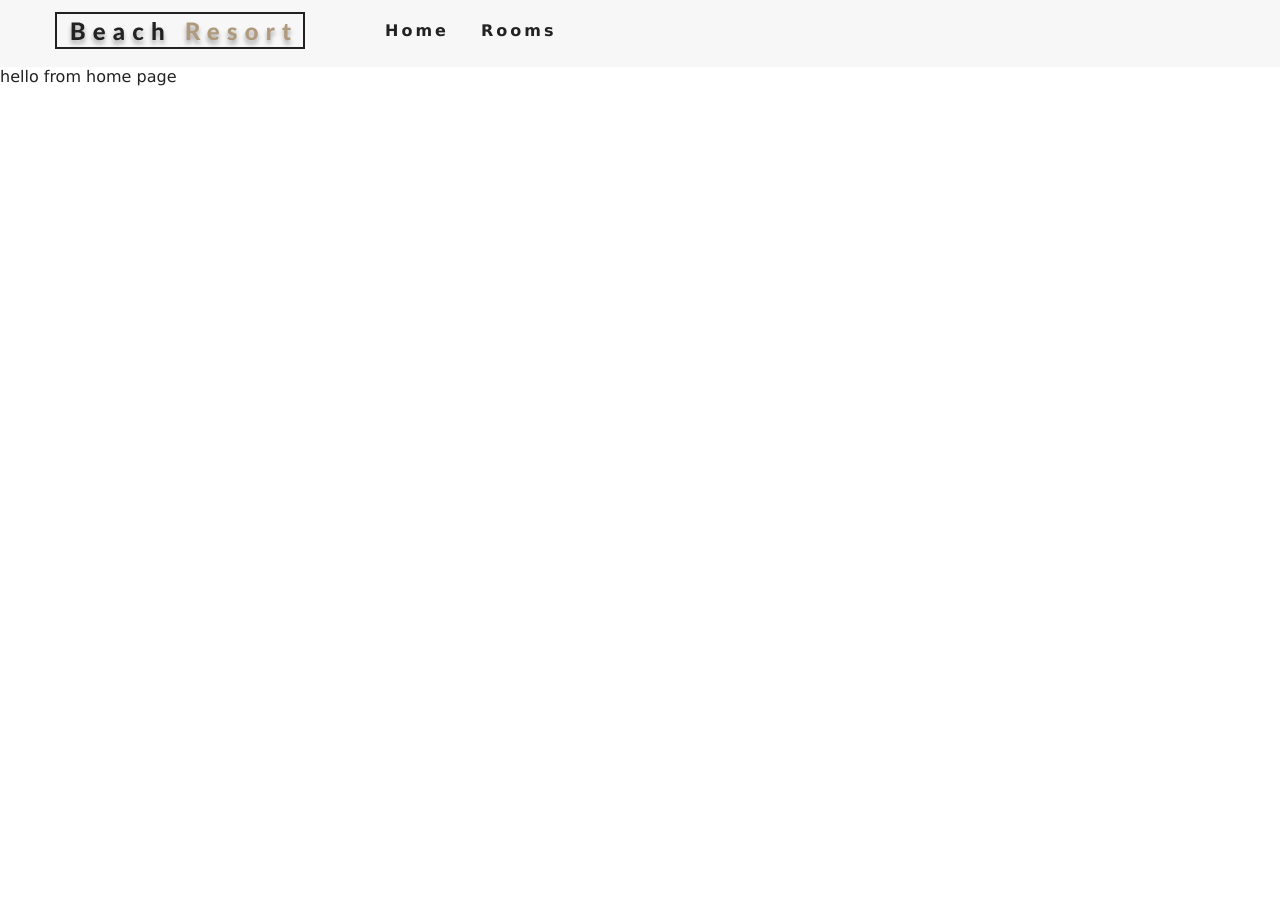
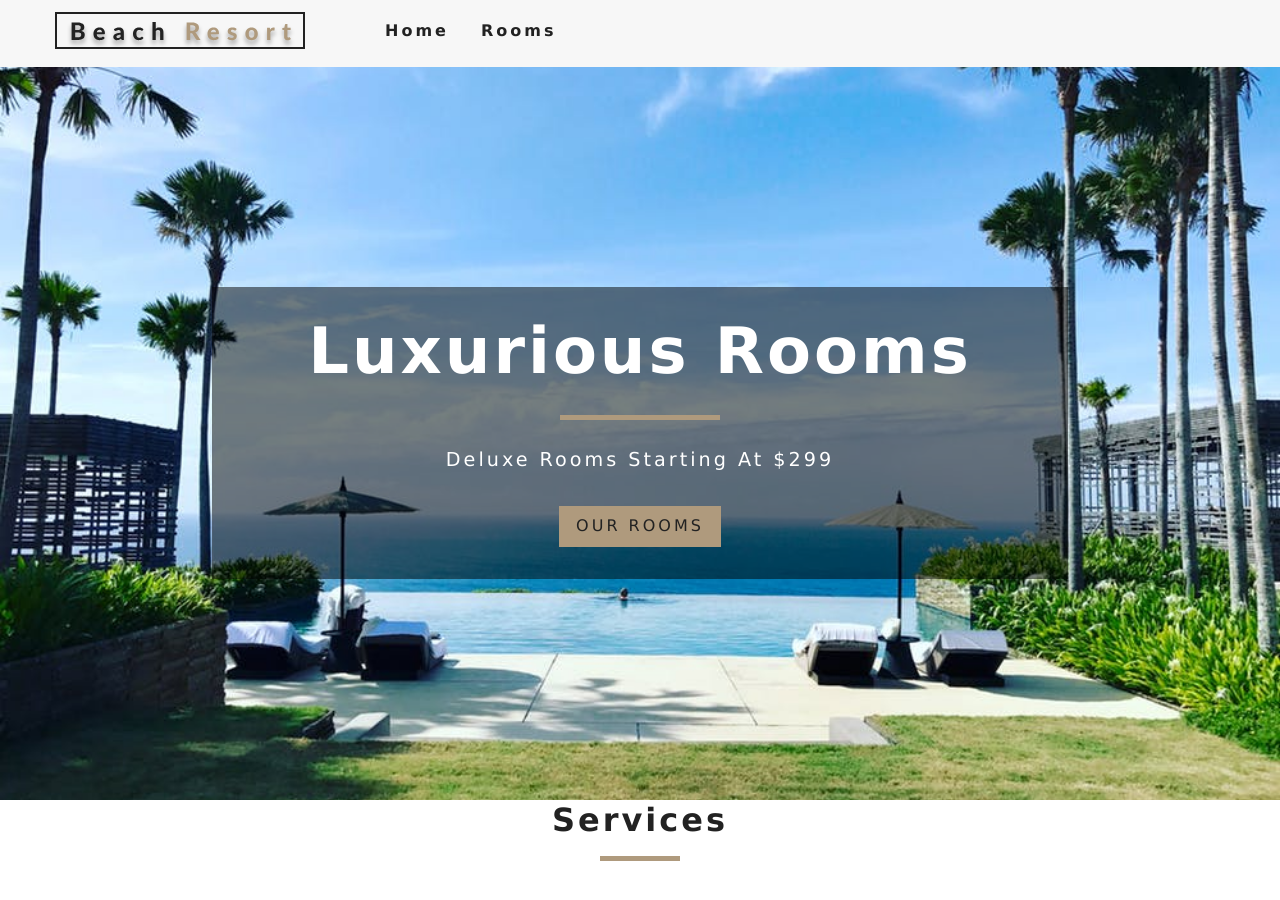
Before and after one commit to AndreyKholopov/Beach-Resort, a React (Create React App) app: page / in a window 1280 px wide. Shown: the top 900 px of the page. Before the commit the page ends 800 px from the top, so only its background shows below. Built offline with nearby package versions, Linux system fonts and the light colour scheme.

Commit message:
add Hero component

```diff
--- /dev/null
+++ b/src/components/Banner.js
@@ -0,0 +1,12 @@
+import React from "react";
+
+export default function Banner({ children, title, subtitle }) {
+   return (
+      <div className="banner">
+         <h1>{title}</h1>
+         <div></div>
+         <p>{subtitle}</p>
+         {children}
+      </div>
+   );
+}
--- /dev/null
+++ b/src/components/Hero.js
@@ -0,0 +1,9 @@
+import React from "react";
+
+export default function Hero({ children, hero }) {
+   return <header className={hero}>{children}</header>;
+}
+
+Hero.defaultProps = {
+   hero: "defaultHero"
+};
--- /dev/null
+++ b/src/components/Services.js
@@ -0,0 +1,13 @@
+import React, { Component } from 'react'
+
+import Title from './Title'
+
+export default class Services extends Component {
+   render() {
+      return (
+         <div>
+            <Title title='services' />
+         </div>
+      )
+   }
+}
--- /dev/null
+++ b/src/components/Title.js
@@ -0,0 +1,10 @@
+import React from "react";
+
+export default function Title({ title }) {
+   return (
+      <div className="section-title">
+         <h4>{title}</h4>
+         <div></div>
+      </div>
+   );
+}
--- a/src/pages/Error.js
+++ b/src/pages/Error.js
@@ -1,5 +1,18 @@
 import React from "react";
 
+import Hero from "../components/Hero";
+import Banner from "../components/Banner";
+
+import { Link } from "react-router-dom";
+
 export default function Error() {
-   return <div>hello from error page</div>;
+   return (
+      <Hero>
+         <Banner title="404" subtitle="page not found">
+            <Link to="/" className="btn-primary">
+               return home
+            </Link>
+         </Banner>
+      </Hero>
+   );
 }
--- a/src/pages/Home.js
+++ b/src/pages/Home.js
@@ -1,5 +1,25 @@
 import React from "react";
 
+import Hero from "../components/Hero";
+import Banner from "../components/Banner";
+import Services from "../components/Services";
+
+import { Link } from "react-router-dom";
+
 export default function Home() {
-   return <div>hello from home page</div>;
+   return (
+      <>
+         <Hero>
+            <Banner
+               title="luxurious rooms"
+               subtitle="deluxe rooms starting at $299"
+            >
+               <Link to="/rooms" className="btn-primary">
+                  our rooms
+               </Link>
+            </Banner>
+         </Hero>
+         <Services />
+      </>
+   );
 }
--- a/src/pages/Rooms.js
+++ b/src/pages/Rooms.js
@@ -1,7 +1,18 @@
 import React from "react";
 
+import Hero from "../components/Hero";
+import Banner from "../components/Banner";
+
+import { Link } from "react-router-dom";
+
 const Rooms = () => {
-   return <div>hello from rooms page</div>;
+   return <Hero hero='roomsHero'>
+      <Banner title='our rooms'>
+         <Link to='/' className='btn-primary'>
+            return home
+         </Link>
+      </Banner>
+   </Hero>
 };
 
 export default Rooms;
```
